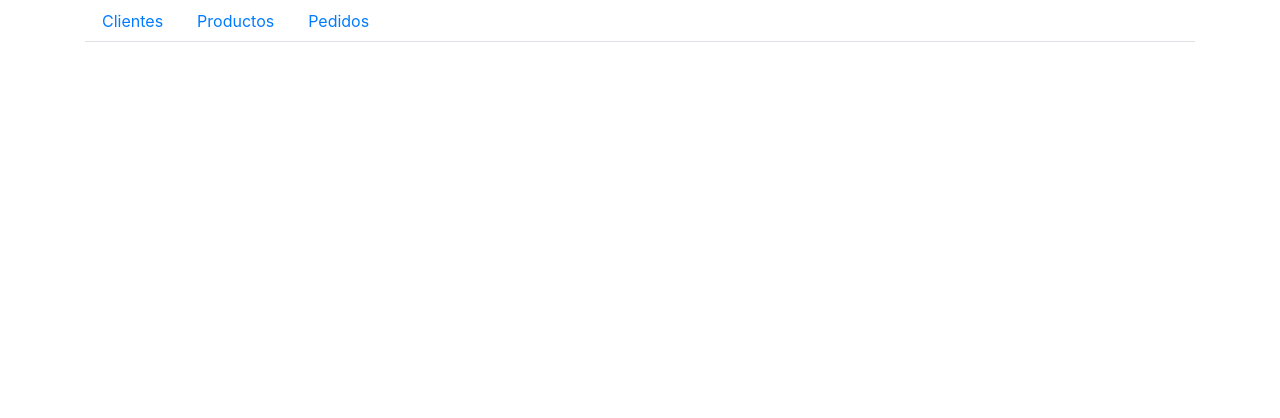
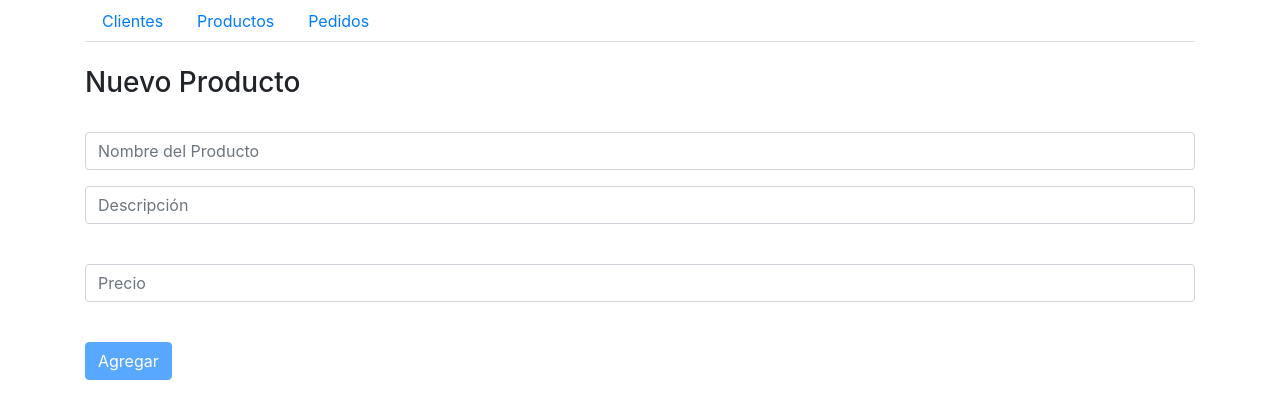
Before and after one commit to StarFenix/Pedidos, an Angular app: page /agregarProductos in a window 1280 px wide. Before the commit this address led to /. Shown: the top 418 px of the page. Built offline with nearby package versions, Linux system fonts and the light colour scheme.

Commit message:
Agregar y buscar productos

```diff
--- /dev/null
+++ b/src/app/agregar-productos/agregar-productos.component.html
@@ -0,0 +1,19 @@
+<br>
+<div class="container">
+  <h3>Nuevo Producto</h3>
+  <br>
+  <form [formGroup]="formularioAgregar">
+      <div class="form-group">
+        <input type="text" class="form-control" formControlName="nombre" placeholder="Nombre del Producto">
+      </div>
+      <div class="form-group">
+        <input type="text" class="form-control" formControlName="descripcion" placeholder="Descripción">
+      </div>
+        <br>
+    <div class="form-group">
+      <input type="number" class="form-control" formControlName="precio" placeholder="Precio">
+    </div>
+    <br>
+    <button [disabled]="!formularioAgregar.valid" (click)="agregar()" type="submit" class="btn btn-primary">Agregar</button>
+  </form>
+</div>
--- /dev/null
+++ b/src/app/agregar-productos/agregar-productos.component.ts
@@ -0,0 +1,30 @@
+import { Component, OnInit } from '@angular/core';
+import { FormBuilder, FormGroup, Validators } from '@angular/forms';
+import { Productos } from '../models/productos';
+import { ProductoService } from '../services/producto.service';
+
+@Component({
+  selector: 'app-agregar-productos',
+  templateUrl: './agregar-productos.component.html',
+  styleUrls: ['./agregar-productos.component.css']
+})
+export class AgregarProductosComponent implements OnInit {
+  formularioAgregar: FormGroup;
+  producto: Productos = new Productos();
+  constructor(private fb: FormBuilder, public productoServicio: ProductoService) { }
+
+  ngOnInit(): void {
+    this.formularioAgregar =  this.fb.group({
+      nombre: ['', Validators.required],
+      descripcion: ['', Validators.required],
+      precio: ['', Validators.required]
+    })
+  }
+
+  agregar(){
+    this.producto = this.formularioAgregar.value as Productos;
+    this.productoServicio.agregarLocalStorage(this.producto)
+    this.formularioAgregar.reset()
+  }
+
+}
--- a/src/app/app-routing.module.ts
+++ b/src/app/app-routing.module.ts
@@ -1,6 +1,7 @@
 import { NgModule } from '@angular/core';
 import { Routes, RouterModule } from '@angular/router';
 import { AgregarClientesComponent } from './agregar-clientes/agregar-clientes.component';
+import { AgregarProductosComponent } from './agregar-productos/agregar-productos.component';
 import { ClientesComponent } from './clientes/clientes.component';
 import { HomeComponent } from './home/home.component';
 import { PedidosComponent } from './pedidos/pedidos.component';
@@ -10,7 +11,8 @@ const routes: Routes = [
   { path: '', component: HomeComponent },
   { path: 'productos', component: ProductosComponent },
   { path: 'pedidos', component: PedidosComponent },
-  { path: 'agregarClientes', component: AgregarClientesComponent }
+  { path: 'agregarClientes', component: AgregarClientesComponent },
+  { path: 'agregarProductos', component: AgregarProductosComponent }
 ];
 
 @NgModule({
--- a/src/app/home/home.component.html
+++ b/src/app/home/home.component.html
@@ -16,7 +16,7 @@
             <h6>Código: {{clientes.clienteID}}</h6>
             <p class="card-text">{{clientes.direccion}}</p>
             <a href="" class="card-link">Agregar</a>
-            <a href="" class="card-link">Info</a>
+            <a href="" class="card-link">Eliminar</a>
           </div>
         </div>
       </div>
--- a/src/app/models/clientes.ts
+++ b/src/app/models/clientes.ts
@@ -2,7 +2,7 @@ export class Clientes{
   clienteID: number;
   nombre: string;
   apellido: string;
-  direccion: string;;
+  direccion: string;
 
   constructor(){
     this.clienteID = this.clienteID;
--- /dev/null
+++ b/src/app/models/productos.ts
@@ -0,0 +1,13 @@
+export class Productos{
+  productoID: number;
+  nombre: string;
+  descripcion: string;
+  precio: number;
+
+  constructor(){
+    this.productoID = this.productoID;
+    this.nombre = this.nombre;
+    this.descripcion = this.descripcion;
+    this.precio = this.precio;
+  }
+}
--- a/src/app/productos/productos.component.html
+++ b/src/app/productos/productos.component.html
@@ -1,3 +1,26 @@
+<br>
 <div class="container">
-  <p>productos works!</p>
+  <form class="form-inline">
+    <div class="form-group">
+      <input type="" class="form-control" id="" placeholder="Buscar Producto" (input)=buscarProductos($event)>
+    </div>
+    <button type="submit" class="btn btn-success  mx-sm-3" routerLink="/agregarProductos">Nuevo Producto</button>
+  </form>
+  <br>
+
+    <div class="row mt-4">
+      <div class="col-sm-3" *ngFor="let productos of producto">
+        <div class="card bg-light mb-3" >
+          <h5 class="card-header">{{ productos.nombre }}</h5>
+          <div class="card-body">
+            <h6>Código: {{ productos.productoID }}</h6>
+            <p class="card-text">{{ productos.descripcion }}</p>
+            <p class="card-text"><b>{{ productos.precio | currency }}</b></p>
+            <a href="" class="card-link">Agregar</a>
+            <a href="" class="card-link">Eliminar</a>
+          </div>
+        </div>
+      </div>
+    </div>
+
 </div>
--- a/src/app/productos/productos.component.ts
+++ b/src/app/productos/productos.component.ts
@@ -1,4 +1,6 @@
 import { Component, OnInit } from '@angular/core';
+import { Productos } from '../models/productos';
+import { ProductoService } from '../services/producto.service';
 
 @Component({
   selector: 'app-productos',
@@ -6,10 +8,17 @@ import { Component, OnInit } from '@angular/core';
   styleUrls: ['./productos.component.css']
 })
 export class ProductosComponent implements OnInit {
-
-  constructor() { }
+  producto: Array<Productos> = new Array<Productos>();
+  constructor(public productoServicio: ProductoService) { }
 
   ngOnInit(): void {
+    this.producto = this.productoServicio.productosLocalStorage;
   }
 
+  buscarProductos(event){
+    let nombreBuscar: string = event.target.value;
+    this.producto = this.productoServicio.productosLocalStorage.filter(x=>{
+      return x.nombre.toLocaleLowerCase().includes(nombreBuscar.toLocaleLowerCase())
+    })
+  }
 }
--- /dev/null
+++ b/src/app/services/producto.service.ts
@@ -0,0 +1,26 @@
+import { Injectable } from '@angular/core';
+import { Productos } from '../models/productos';
+
+@Injectable({
+  providedIn: 'root'
+})
+export class ProductoService {
+
+  constructor() { }
+
+  agregarLocalStorage(producto: Productos){
+    let productosAntiguos: Productos[] = this.productosLocalStorage
+    producto.productoID = productosAntiguos.length + 1;
+    productosAntiguos.push(producto)
+    localStorage.setItem ("productos", JSON.stringify(productosAntiguos));
+
+  }
+
+  get productosLocalStorage(): Productos[]{
+    let productosDesdeLocalStorage: Productos[] = JSON.parse(localStorage.getItem("productos"))
+    if(productosDesdeLocalStorage == null){
+      return new Array<Productos>();
+    }
+    return productosDesdeLocalStorage;
+  }
+}
```
Also changed, not shown: src/app/app.module.ts (+6 -2 lines), src/app/agregar-productos/agregar-productos.component.css (added), 2 other files (tests, documents, lock files or other folders).
